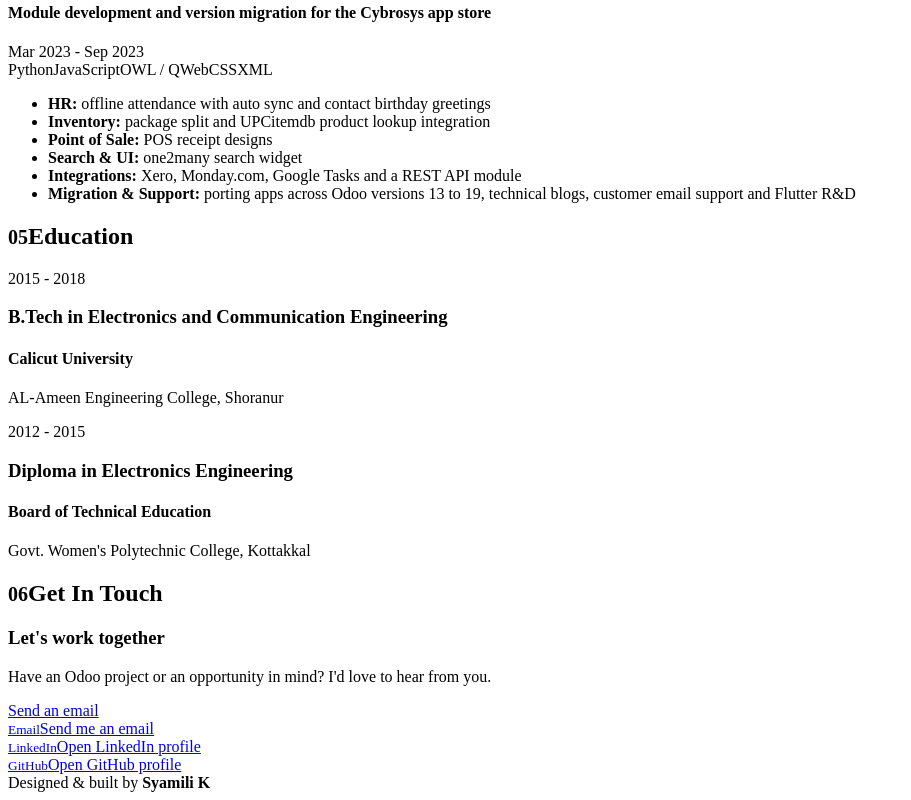
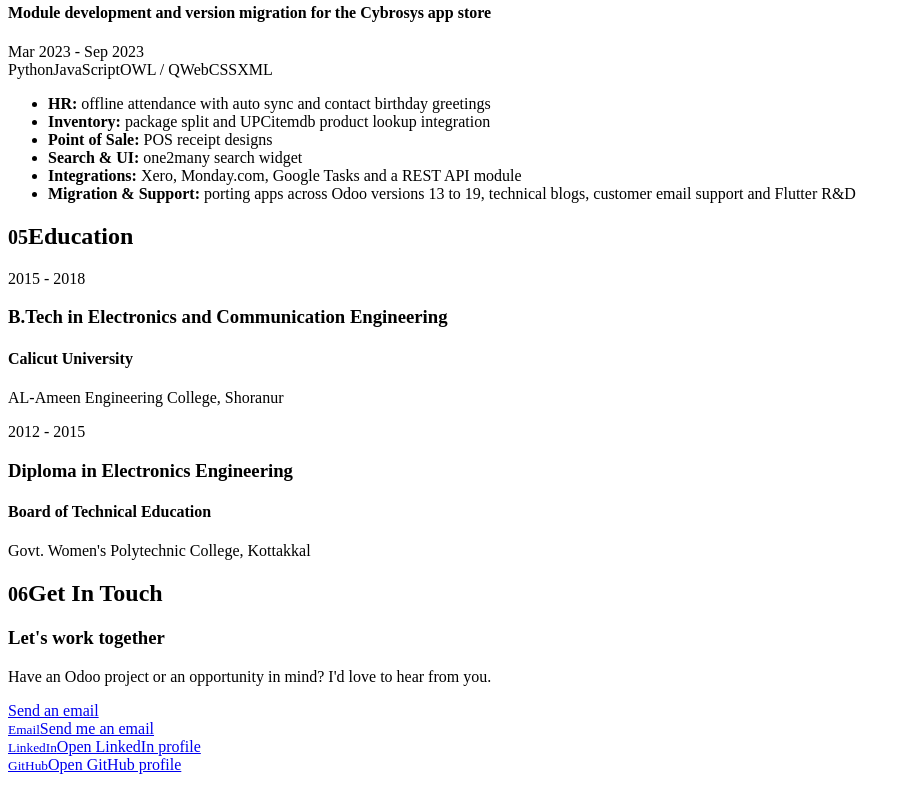
Before and after one commit to syamilichinnu/syamili-portfolio-v2, a website: page odoo/index.html in a window 1280 px wide. Shown: the part 2577-3377 px from the top of the page, without its empty margins (0-911 px from the left). Drawn offline with Linux system fonts and the light colour scheme.

Commit message:
Remove "Designed & built by" footer
Co-Authored-By: Claude Sonnet 5.5 <noreply@anthropic.com>

```diff
--- a/odoo/index.html
+++ b/odoo/index.html
@@ -323,9 +323,6 @@
                         </div>
                     </section>
 
-                    <footer class="sk-footer">
-                        <div class="sk-wrap">Designed &amp; built by <b>Syamili K</b></div>
-                    </footer>
 
                 </div>
 
```
Also changed, not shown: odoo/style.css (+5 -5 lines).
